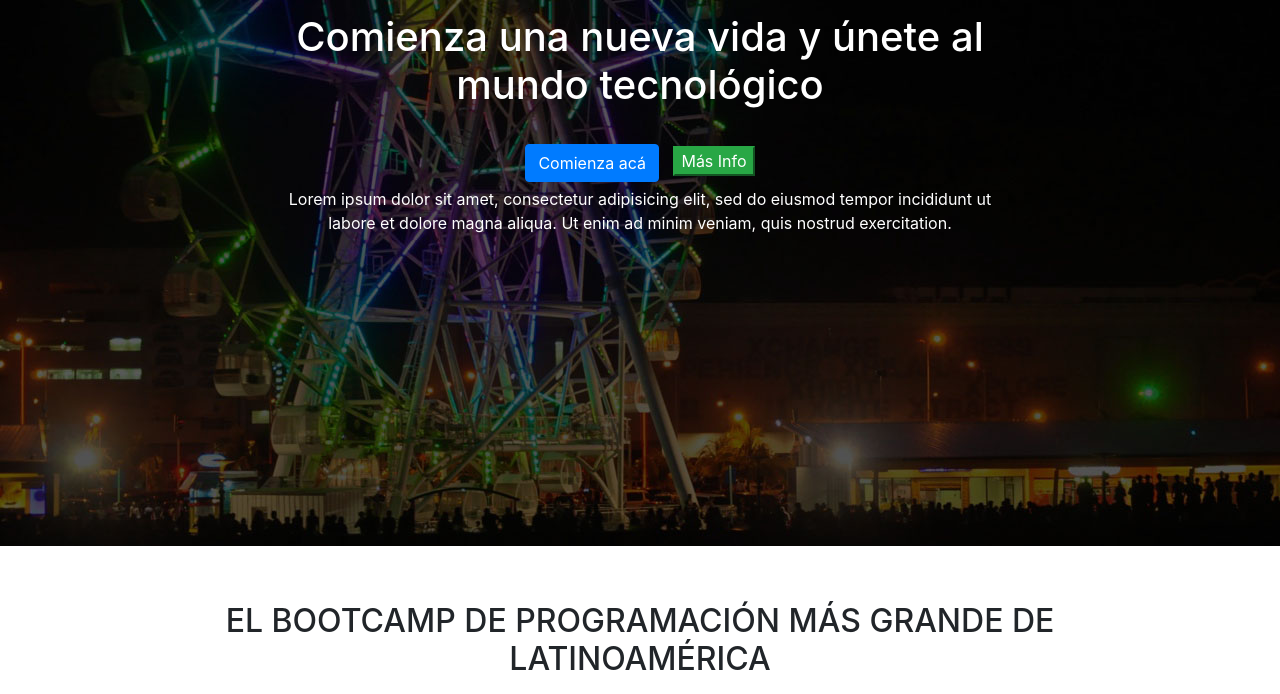
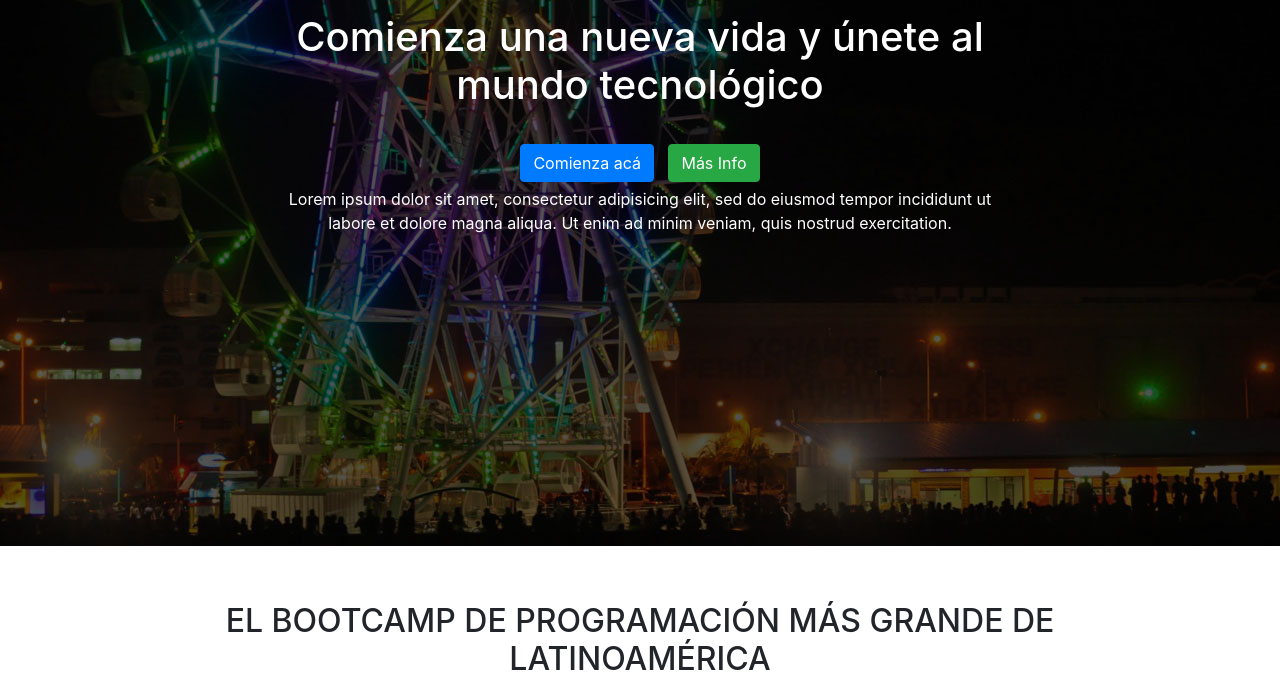
Before and after one commit to Bestiano/Bootstrap1, a plain HTML site: page index.html in a window 1280 px wide. Shown: the part 104-798 px from the top of the page. Drawn offline with Linux system fonts and the light colour scheme.

Commit message:
First Commit

```diff
--- a/index.html
+++ b/index.html
@@ -33,7 +33,7 @@
           <div class="main-info">
             <h1>Comienza una nueva vida y únete al mundo tecnológico</h1>
             <button type="button" class="air-btn btn btn-primary">Comienza acá</button>
-            <button type="button" class="air-btn btn-success">Más Info</button>
+            <button type="button" class="air-btn  btn btn-success">Más Info</button>
             <p>Lorem ipsum dolor sit amet, consectetur adipisicing elit, sed do eiusmod tempor incididunt ut labore et dolore magna aliqua. Ut enim ad minim veniam, quis nostrud exercitation.</p>
           </div>
         </div>
```
